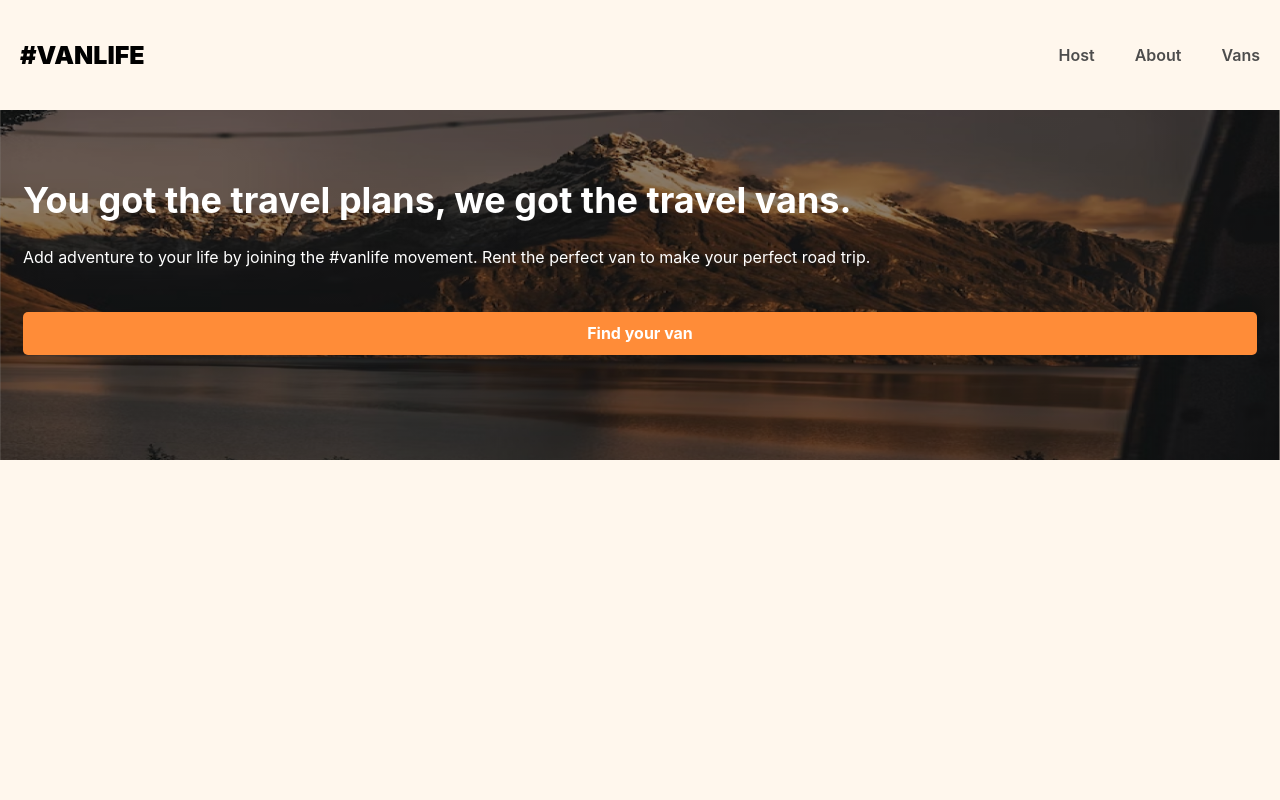
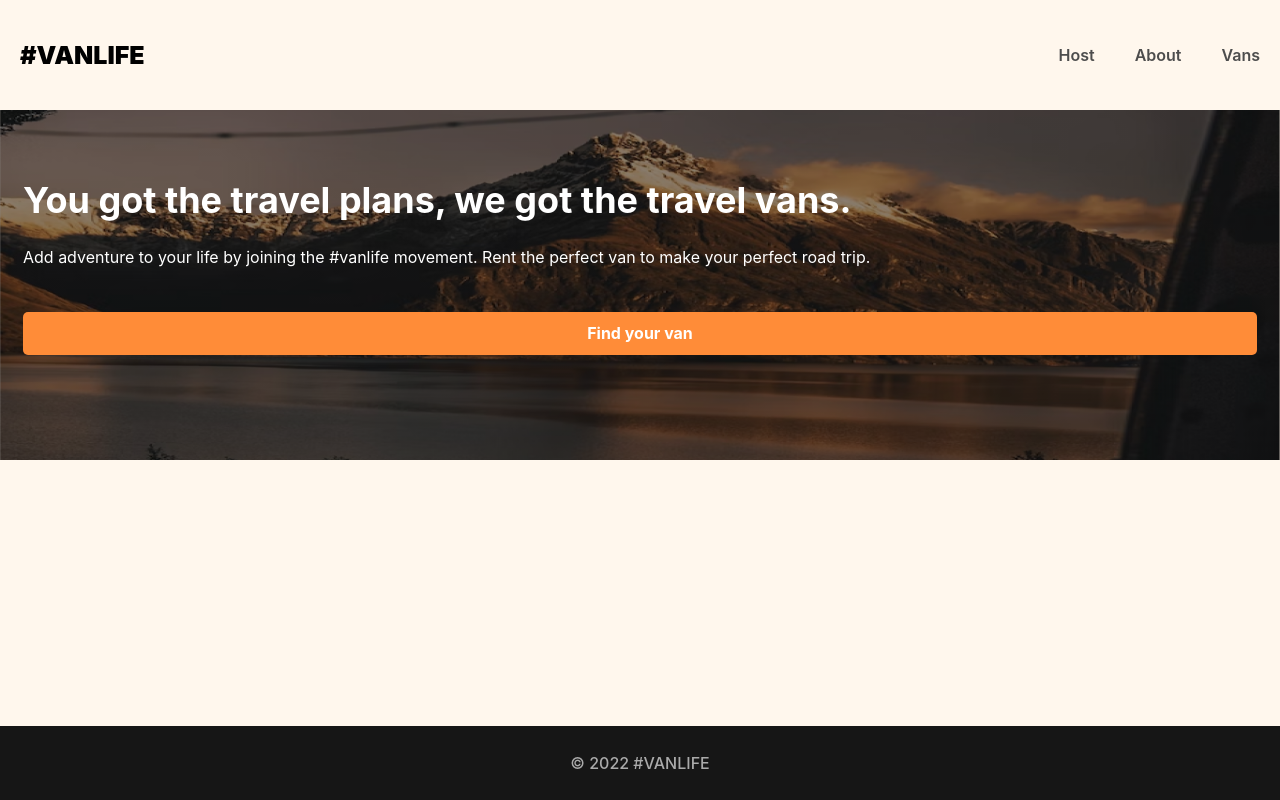
Before and after one commit to Kalutu/vanlife, a React (Create React App) app: page / in a window 1280 px wide. Built offline with nearby package versions, Linux system fonts and the light colour scheme; what miragejs would draw is missing.

Commit message:
Add Footer component

```diff
--- a/src/App.js
+++ b/src/App.js
@@ -18,14 +18,14 @@
       <Routes>
           <Route element={<Layout/>}>
             <Route path="/" element={<Home />}/>
-            <Route path="/about" element={<About />}/>
-            <Route path="/vans" element={<Vans />}/>
-            <Route path="/vans/:id" element={<VanDetail />}/>
+            <Route path="about" element={<About />}/>
+            <Route path="vans" element={<Vans />}/>
+            <Route path="vans/:id" element={<VanDetail />}/>
 
-            <Route path="/host" element={<HostLayout />}>
-              <Route path="/host" element={<Dashboard />}/>
-              <Route path="/host/income" element={<Income />}/>
-              <Route path="/host/reviews" element={<Reviews/>}/>
+            <Route path="host" element={<HostLayout />}>
+              <Route index element={<Dashboard />}/>
+              <Route path="income" element={<Income />}/>
+              <Route path="reviews" element={<Reviews/>}/>
             </Route>
           </Route>
       </Routes>
--- /dev/null
+++ b/src/Components/Footer.js
@@ -0,0 +1,7 @@
+import React from "react"
+
+export default function Footer() {
+    return (
+        <footer>&#169; 2022 #VANLIFE</footer>
+    )
+}
--- a/src/Components/Layout.js
+++ b/src/Components/Layout.js
@@ -1,12 +1,16 @@
-import React from "react";
-import Header from "./Header";
-import { Outlet } from "react-router-dom";
+import React from "react"
+import { Outlet } from "react-router-dom"
+import Header from "./Header"
+import Footer from "./Footer"
 
-export default function Layout(){
-    return(
-        <>
-            <Header/>
-            <Outlet/>
-        </>
+export default function Layout() {
+    return (
+        <div className="site-wrapper">
+            <Header />
+            <main>
+                <Outlet />
+            </main>
+            <Footer />
+        </div>
     )
 }
--- a/src/styles.css
+++ b/src/styles.css
@@ -16,6 +16,12 @@
 body {
   -ms-overflow-style: none;
   scrollbar-width: none;
+}
+
+.site-wrapper {
+    min-height: 100vh;
+    display: flex;
+    flex-direction: column;
 }
 
 header {
@@ -43,6 +49,22 @@
 header a:hover {
     color: #161616;
     text-decoration: underline;
+}
+
+main {
+    margin-bottom: 84px;
+}
+
+footer {
+    background-color: #161616;
+    color: #AAAAAA;
+    height: 74px;
+    display: flex;
+    flex-shrink: 0;
+    justify-content: center;
+    align-items: center;
+    margin-top: auto;
+    font-weight: 500;
 }
 
 .link-button {
```
